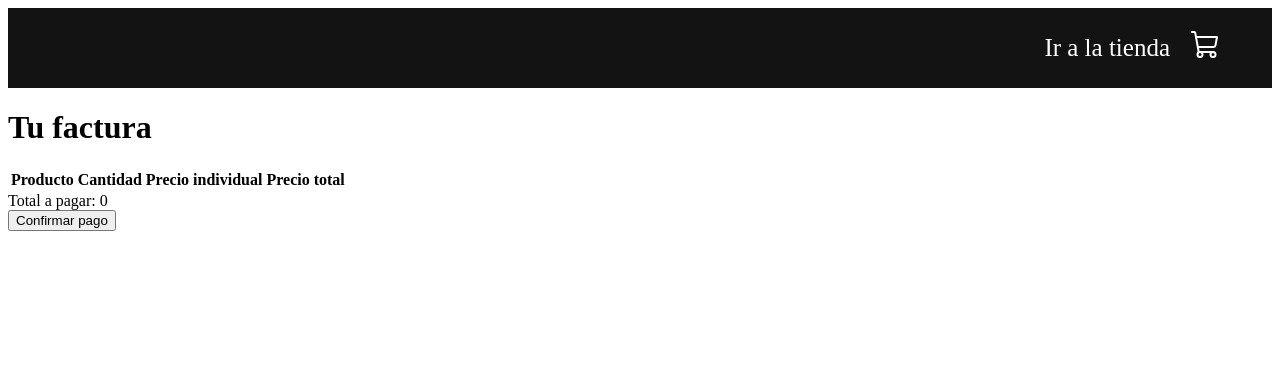
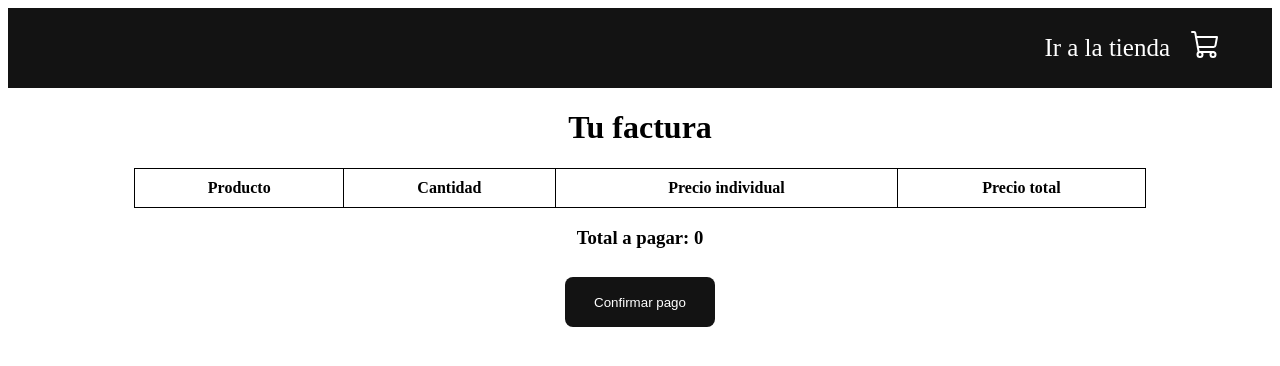
Before and after one commit to Hoid14/react-ecommerce, a React (Vite) app: page /pay in a window 1280 px wide. Shown: the top 366 px of the page. Built offline with nearby package versions, Linux system fonts and the light colour scheme.

Commit message:
actualizacion de estilos de payConfirmation

```diff
--- a/src/pages/cart/Pay.jsx
+++ b/src/pages/cart/Pay.jsx
@@ -4,6 +4,7 @@ import { PRODUCTS } from "../../products"
 import { PayItem } from "./PayItem"
 import { useNavigate } from "react-router-dom"
 
+import './pay.css'
 export const Pay = () => {
 
     const {cartItems, getTotalCartAmount} =useContext(ShopContext)
@@ -25,7 +26,7 @@ export const Pay = () => {
         <div>
             <h1>Tu factura</h1>
         </div>
-        <div>
+        <div className="table">
             <table>
                 <thead>
                     <tr>
@@ -47,8 +48,8 @@ export const Pay = () => {
             </table>
 
         </div>
-        <div>Total a pagar: {totalAmount}</div>
-        <button onClick={()=>payConfirmation()}>Confirmar pago</button>
+        <h3>Total a pagar: {totalAmount}</h3>
+        <button className="bttn-confirm" onClick={()=>payConfirmation()}>Confirmar pago</button>
 
     </div>
   )
--- a/src/pages/cart/PayConfirmation.jsx
+++ b/src/pages/cart/PayConfirmation.jsx
@@ -1,11 +1,11 @@
 import { useNavigate } from "react-router-dom"
-
+import './payConfirmation.css'
 export const PayConfirmation = () => {
     const navigate = useNavigate()
   return (
-    <div>
+    <div className="pay-confirmation">
         <h1>Gracias por su compra</h1>
-        <button onClick={()=>navigate("/")}>Seguir comprando</button>
+        <button className="bttn-keep" onClick={()=>navigate("/")}>Seguir comprando</button>
     </div>
 
   )
--- /dev/null
+++ b/src/pages/cart/pay.css
@@ -0,0 +1,32 @@
+.pay {
+    text-align: center;
+}
+
+.pay .table {
+    margin-left: auto;
+    margin-right: auto;
+    display: block;
+    width: 80%; /* Ajusta este valor según tus necesidades */
+}
+
+.pay table {
+    border-collapse: collapse; /* Esto hace que los bordes de las celdas se junten */
+    width: 100%;
+}
+
+.pay th, .pay td {
+    text-align: center;
+    padding: 10px; /* Ajusta este valor según tus necesidades */
+    border: 1px solid black; /* Ajusta el color y el grosor del borde según tus necesidades */
+}
+
+.bttn-confirm{
+    width: 150px;
+    height: 50px;
+    background-color: rgb(19, 19, 19);
+    color: white;
+    border: none;
+    border-radius: 8px;
+    margin: 10px;
+    cursor: pointer;
+}
--- /dev/null
+++ b/src/pages/cart/payConfirmation.css
@@ -0,0 +1,15 @@
+.bttn-keep{
+    width: 150px;
+    height: 50px;
+    background-color: rgb(19, 19, 19);
+    color: white;
+    border: none;
+    border-radius: 8px;
+    margin: 10px;
+    cursor: pointer;
+}
+
+.pay-confirmation{
+    margin-top: 100px;
+    text-align: center;
+}
```
